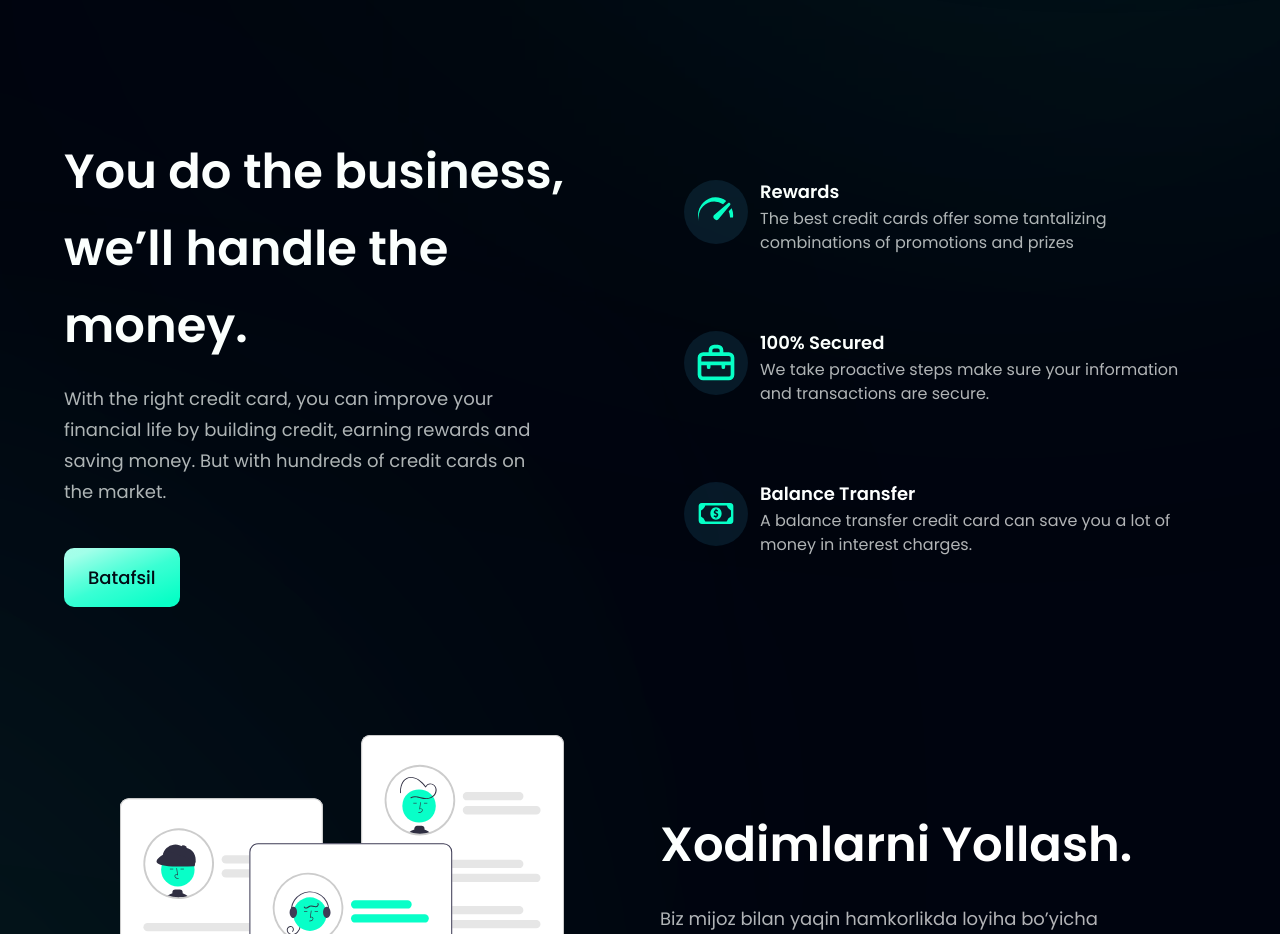
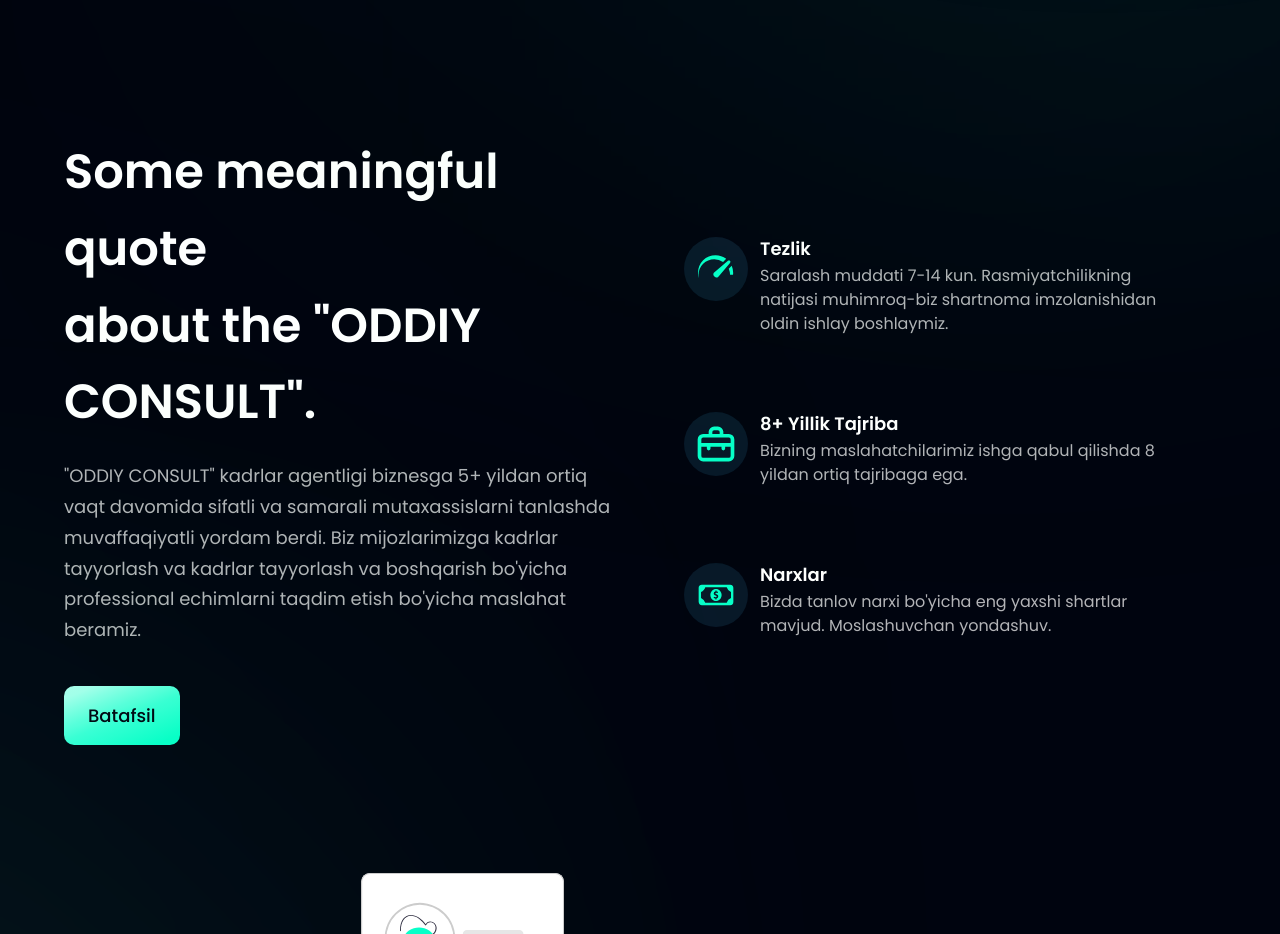
Before and after one commit to AsadbekNematov/HR_consulting, a React (Vite) app in the folder hr_consulting/: page / in a window 1280 px wide. Shown: the part 840-1774 px from the top of the page. Built offline with nearby package versions, Linux system fonts and the light colour scheme.

Commit message:
Business

```diff
--- a/hr_consulting/src/components/Business.jsx
+++ b/hr_consulting/src/components/Business.jsx
@@ -23,12 +23,11 @@
   <section id='features' className={layout.section}>
     <div className={layout.sectionInfo}>
       <h2 className={styles.heading2}>
-      You do the business,
+      Some meaningful quote
       <br className='sm:block hidden' />
-      we’ll handle the money.
-      <p className={`${styles.paragraph} max-w-[470px] mt-5`}>
-      With the right credit card, you can improve your financial life by building credit, earning rewards and saving money. But with hundreds of credit cards on the market.
-      </p>
+      about the "ODDIY CONSULT".
+      <p className={`${styles.paragraph} max-w-[600px] mt-5`}>
+      "ODDIY CONSULT" kadrlar agentligi biznesga 5+ yildan ortiq vaqt davomida sifatli va samarali mutaxassislarni tanlashda muvaffaqiyatli yordam berdi. Biz mijozlarimizga kadrlar tayyorlash va kadrlar tayyorlash va boshqarish bo'yicha professional echimlarni taqdim etish bo'yicha maslahat beramiz.    </p>
       </h2>
       <Button styles="mt-10"/>
     </div>
--- a/hr_consulting/src/constants/index.js
+++ b/hr_consulting/src/constants/index.js
@@ -23,23 +23,23 @@
   {
     id: "feature-1",
     icon: star,
-    title: "Rewards",
+    title: "Tezlik",
     content:
-      "The best credit cards offer some tantalizing combinations of promotions and prizes",
+      "Saralash muddati 7-14 kun. Rasmiyatchilikning natijasi muhimroq-biz shartnoma imzolanishidan oldin ishlay boshlaymiz.",
   },
   {
     id: "feature-2",
     icon: shield,
-    title: "100% Secured",
+    title: "8+ Yillik Tajriba",
     content:
-      "We take proactive steps make sure your information and transactions are secure.",
+      "Bizning maslahatchilarimiz ishga qabul qilishda 8 yildan ortiq tajribaga ega.",
   },
   {
     id: "feature-3",
     icon: send,
-    title: "Balance Transfer",
+    title: "Narxlar",
     content:
-      "A balance transfer credit card can save you a lot of money in interest charges.",
+      "Bizda tanlov narxi bo'yicha eng yaxshi shartlar mavjud. Moslashuvchan yondashuv.",
   },
 ];
 
```
